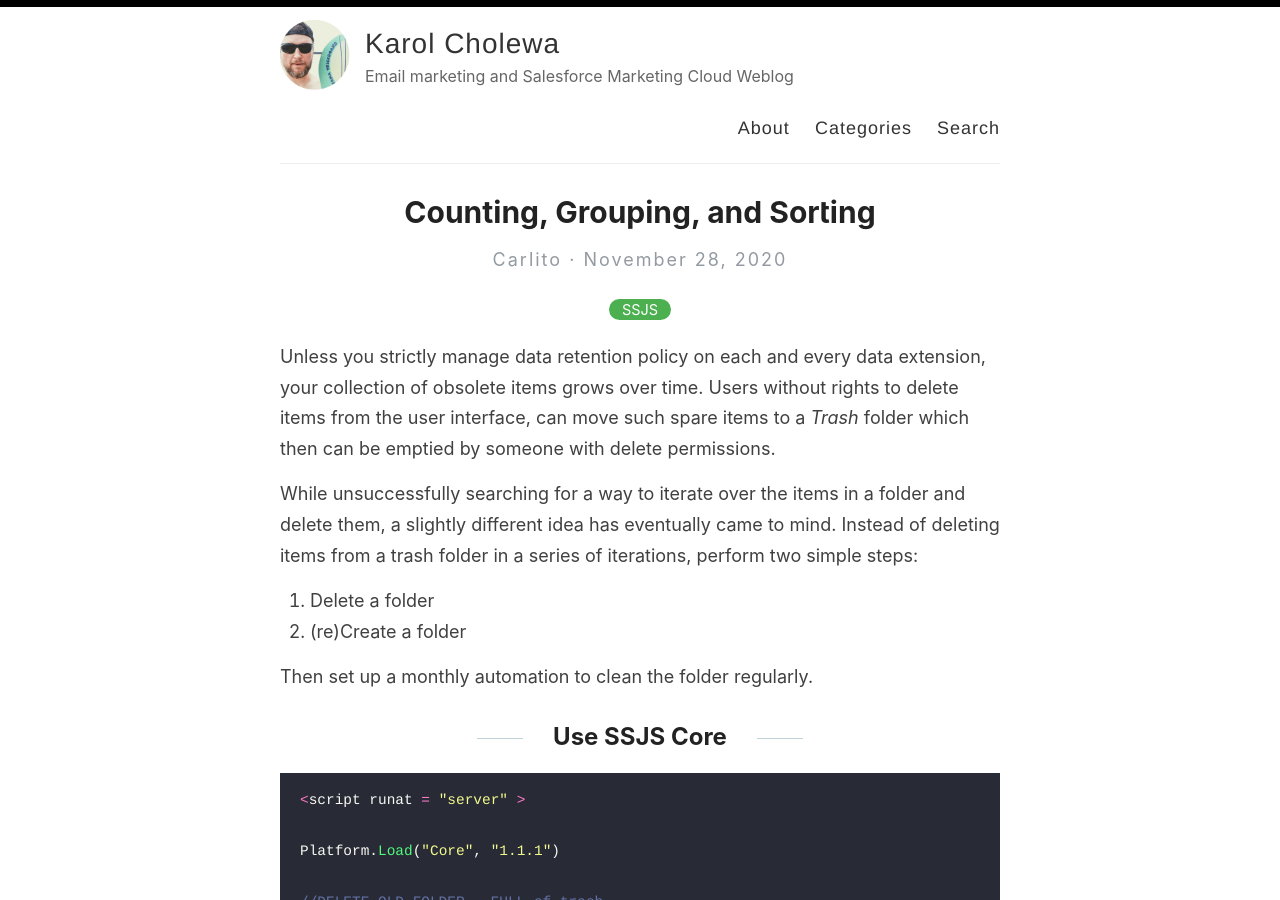
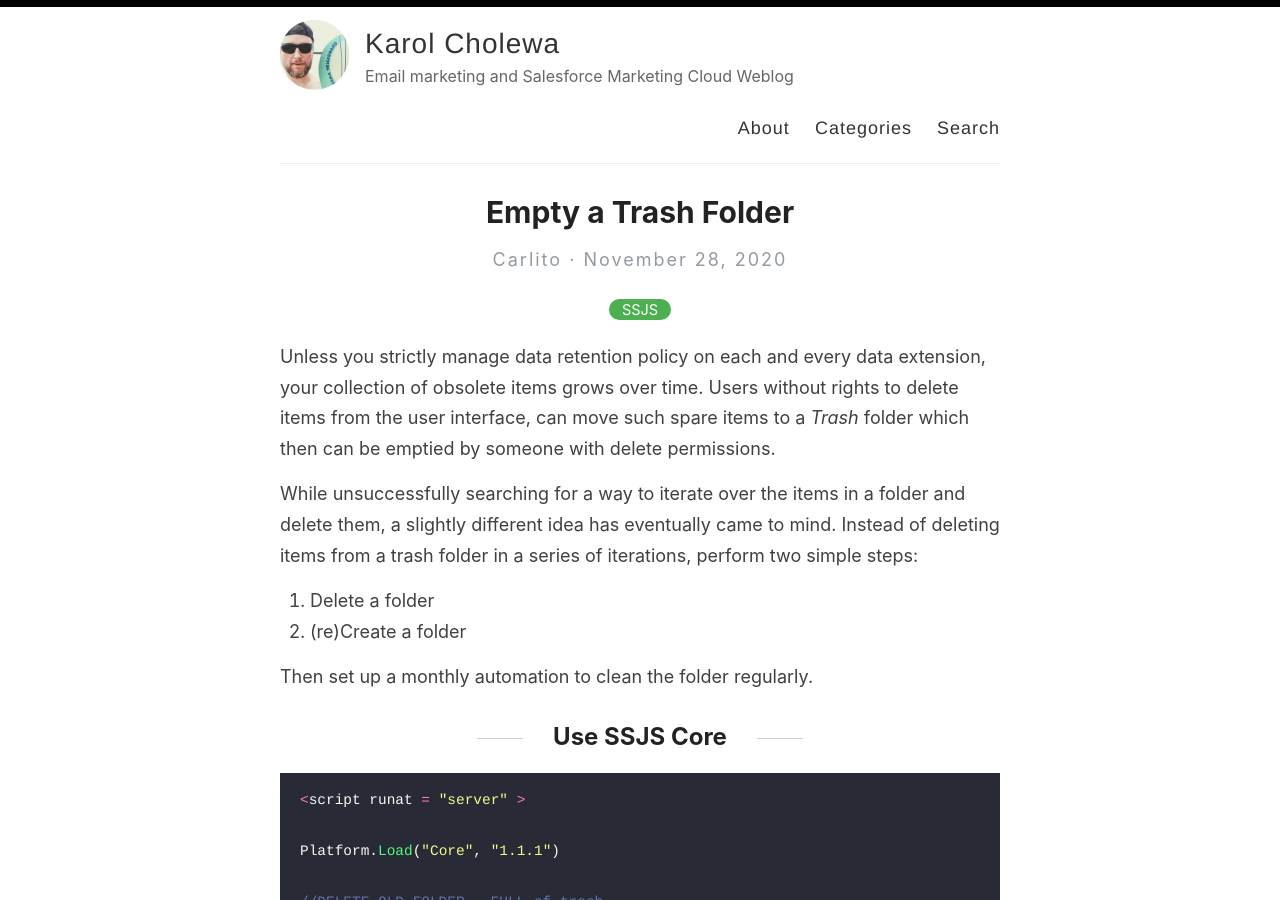
Before and after one commit to karolcholewa/blog, a Jekyll site: the page built from _posts/2020-11-28-empty-trash-folder.md, in a window 1280 px wide and 900 px high. Built offline with Jekyll 4.4.1, drawn with Linux system fonts in a browser that asks for light colours.

Commit message:
updated a post

```diff
--- a/_posts/2020-11-28-empty-trash-folder.md
+++ b/_posts/2020-11-28-empty-trash-folder.md
@@ -1,6 +1,6 @@
 ---
 layout: post
-title: "Counting, Grouping, and Sorting"
+title: "Empty a Trash Folder"
 categories: SSJS
 ---
 
```
